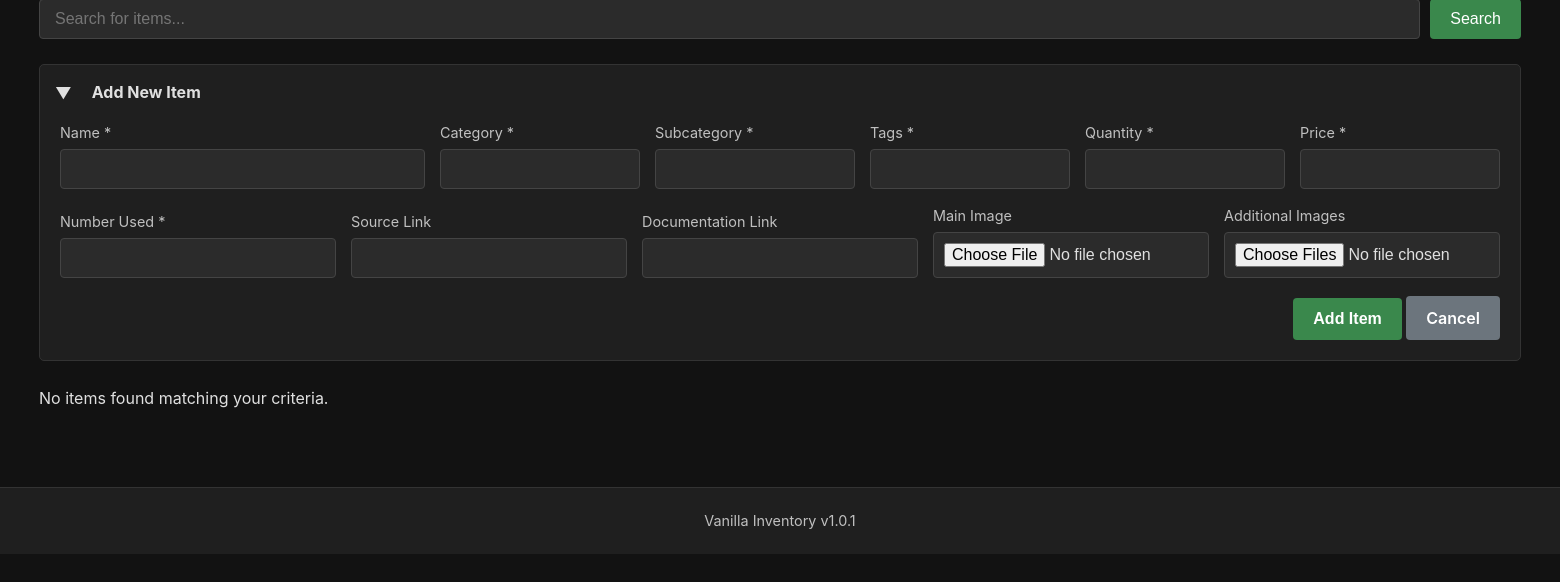
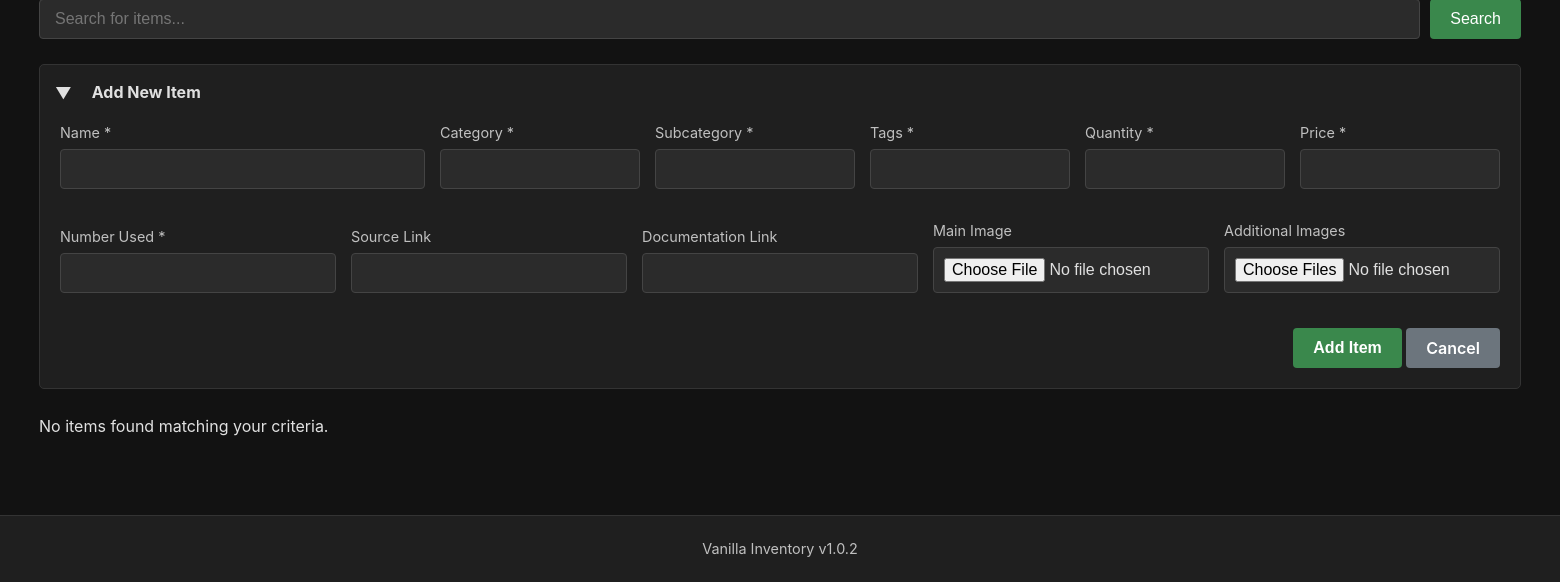
Before and after one commit to raptorecki/vanilla-inventory, a PHP site: page /inventory.php in a window 1560 px wide, after a click on "Add New Item". Shown: the part 342-924 px from the top of the page. Before the commit the page ends 896 px from the top, so only its background shows below. Run offline with PHP 8.4, Linux system fonts and the light colour scheme; data that the repository does not hold is empty; a stand-in replaces the project's code that opens the database connection.

Commit message:
Bump version to 1.0.2, fix UI issues in forms and item_edit.php.

```diff
--- a/style.css
+++ b/style.css
@@ -127,6 +127,7 @@ details[open] > summary::before {
     flex-direction: column;
     flex: 1;
     min-width: 200px;
+    margin-bottom: 15px;
 }
 
 .form-group.form-group-name {
@@ -164,6 +165,12 @@ details[open] > summary::before {
     cursor: pointer;
     font-size: 1em;
     font-weight: 600; /* Standardized font-weight */
+    vertical-align: middle;
+    box-sizing: border-box;
+    line-height: 1;
+    display: inline-block;
+    text-align: center;
+    text-decoration: none;
 }
 .form-actions button:hover {
     background-color: #4ab867;
@@ -178,6 +185,27 @@ details[open] > summary::before {
     font-size: 1em;
     font-weight: 600; /* Standardized font-weight */
     transition: all 0.2s ease;
+    display: inline-block;
+    vertical-align: middle;
+    box-sizing: border-box;
+    line-height: 1;
+    text-align: center;
+}
+
+.form-row {
+    display: flex;
+    flex-wrap: nowrap; /* Changed from wrap to nowrap */
+    gap: 15px;
+    margin-bottom: 15px;
+}
+
+.form-row .form-group {
+    flex: 0 0 calc(16.666% - 15px); /* Adjusted flex-basis */
+    /* Removed min-width */
+}
+
+.form-group-full-width {
+    width: 100%;
 }
 
 .form-actions .button:hover {
--- a/version.php
+++ b/version.php
@@ -1,5 +1,5 @@
 <?php
 return [
-    'app_version' => '1.0.1',
+    'app_version' => '1.0.2',
     'db_schema_version' => '1.0.0',
 ];
```
Also changed, not shown: CHANGELOG.md.
